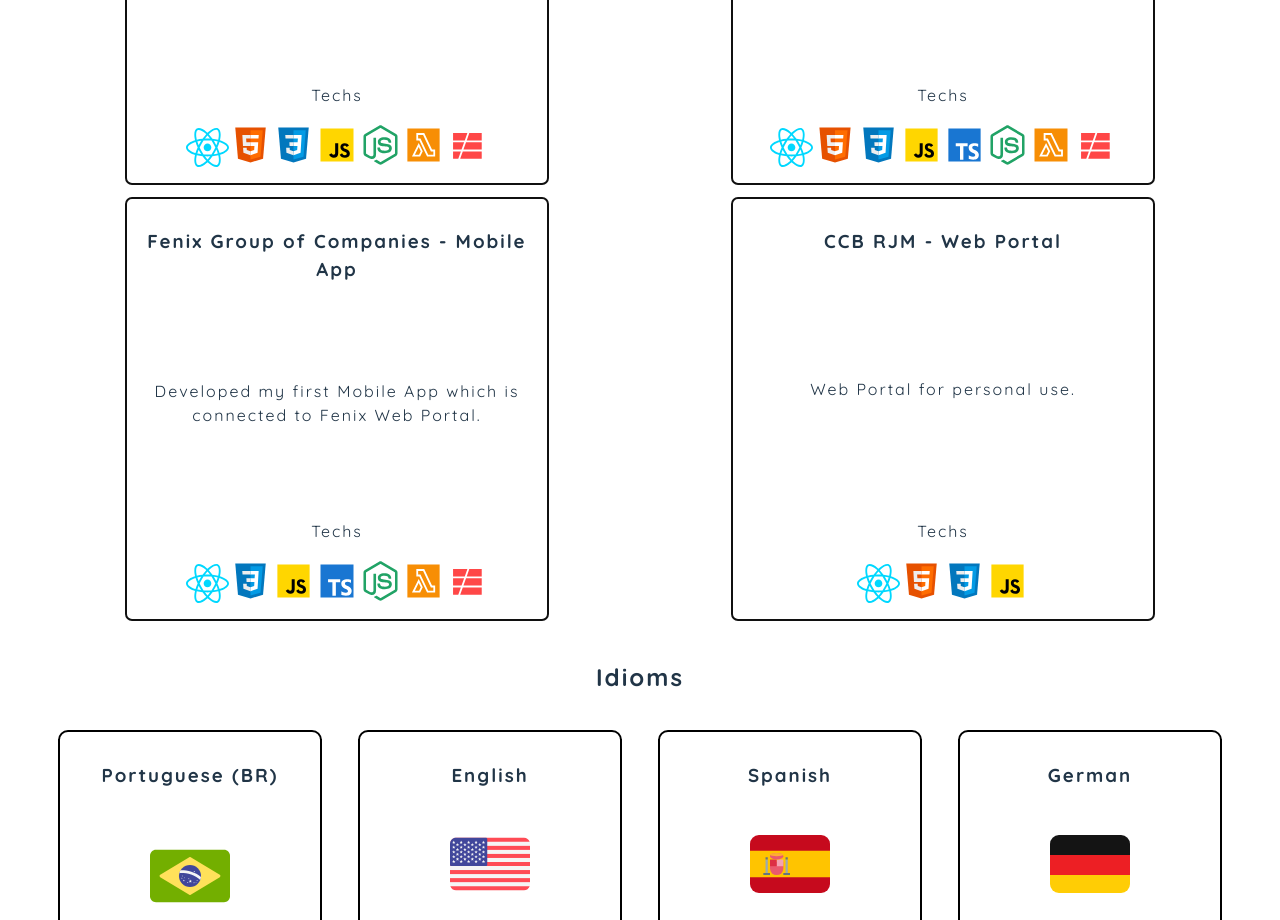
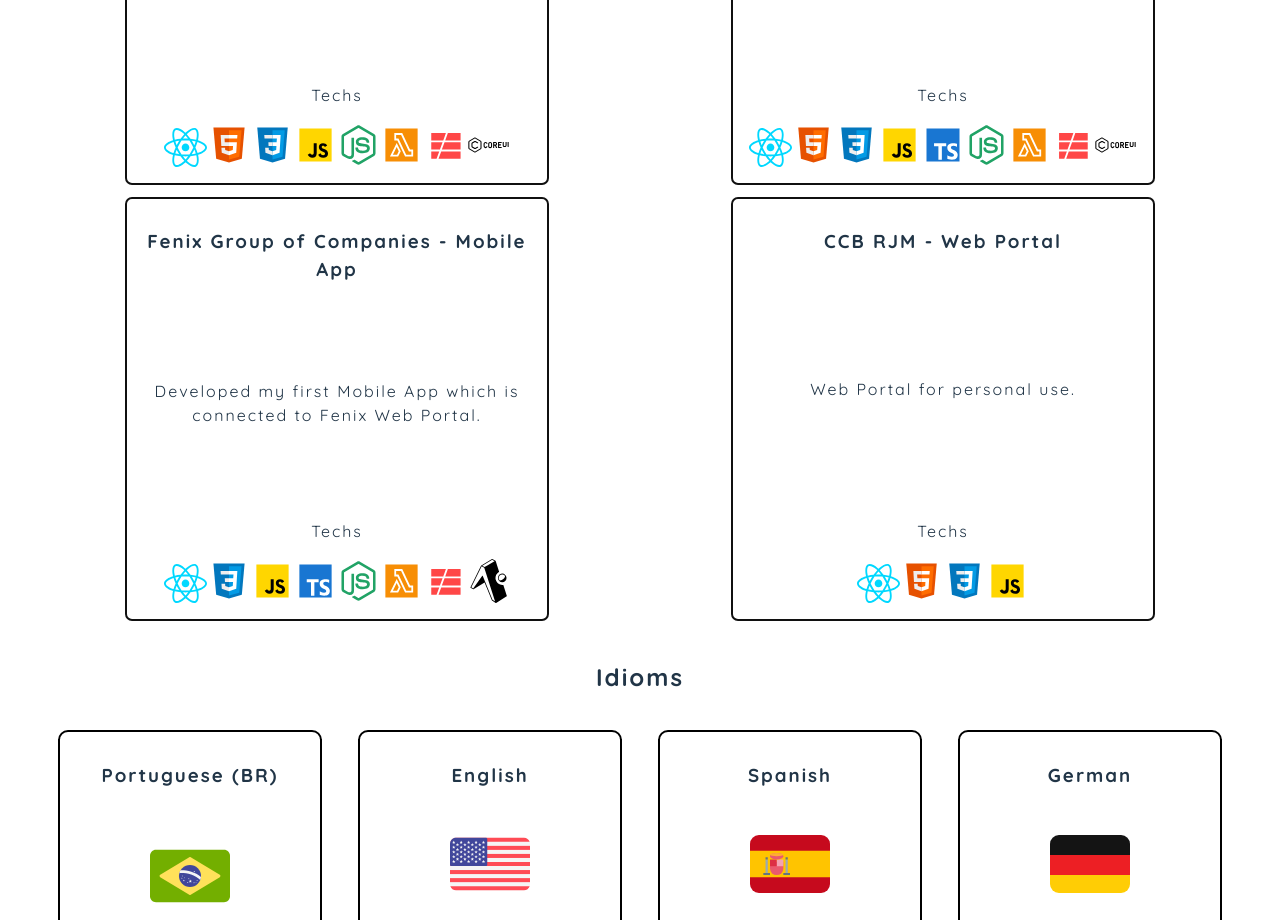
Before and after one commit to Alan-Graton/Portifolio-V2, a React (Vite) app: page / in a window 1280 px wide. Shown: the part 1040-1960 px from the top of the page. Built offline with nearby package versions, Linux system fonts and the light colour scheme; a web font is replaced by a local one.

Commit message:
wip-feat: add new icon, add new icon to project card footer

```diff
--- a/src/components/ProjectsPage/ProjectsPage.jsx
+++ b/src/components/ProjectsPage/ProjectsPage.jsx
@@ -1,13 +1,16 @@
 import React from "react";
 
 import react_logo from "../../assets/react.svg";
+import javascript_logo from "../../assets/javascript.svg";
 import css3_logo from "../../assets/css3.svg";
+import html5_logo from "../../assets/html-5.svg";
+import coreui_logo from "../../assets/coreui.svg";
+import nodeJS_logo from "../../assets/node-js.svg";
 import awslambda_logo from "../../assets/awslambda.svg";
-import html5_logo from "../../assets/html-5.svg";
-import nodeJS_logo from "../../assets/node-js.svg";
-import javascript_logo from "../../assets/javascript.svg";
 import typescript_logo from "../../assets/typescript.svg";
 import serverless_logo from "../../assets/serverless.svg";
+import light_expo_logo from "../../assets/light_expo.svg";
+import dark_expo_logo from "../../assets/dark_expo.svg";
 
 import "./ProjectsPage.scss";
 
@@ -36,6 +39,7 @@ export default function ProjectsPage() {
                   <img src={nodeJS_logo} alt="Node-JS Logo" />
                   <img src={awslambda_logo} alt="AWS Lambdas Logo" />
                   <img src={serverless_logo} alt="Serverless Logo" />
+                  <img src={coreui_logo} alt="Coreui React Logo" />
                 </div>
               </div>
             </div>
@@ -59,6 +63,7 @@ export default function ProjectsPage() {
                   <img src={nodeJS_logo} alt="Node-JS Logo" />
                   <img src={awslambda_logo} alt="AWS Lambdas Logo" />
                   <img src={serverless_logo} alt="Serverless Logo" />
+                  <img src={coreui_logo} alt="Coreui React Logo" />
                 </div>
               </div>
             </div>
@@ -84,6 +89,7 @@ export default function ProjectsPage() {
                   <img src={nodeJS_logo} alt="Node-JS Logo" />
                   <img src={awslambda_logo} alt="AWS Lambdas Logo" />
                   <img src={serverless_logo} alt="Serverless Logo" />
+                  <img src={light_expo_logo} alt="Expo Logo" />
                 </div>
               </div>
             </div>
```
Also changed, not shown: src/assets/coreui.svg (added).
